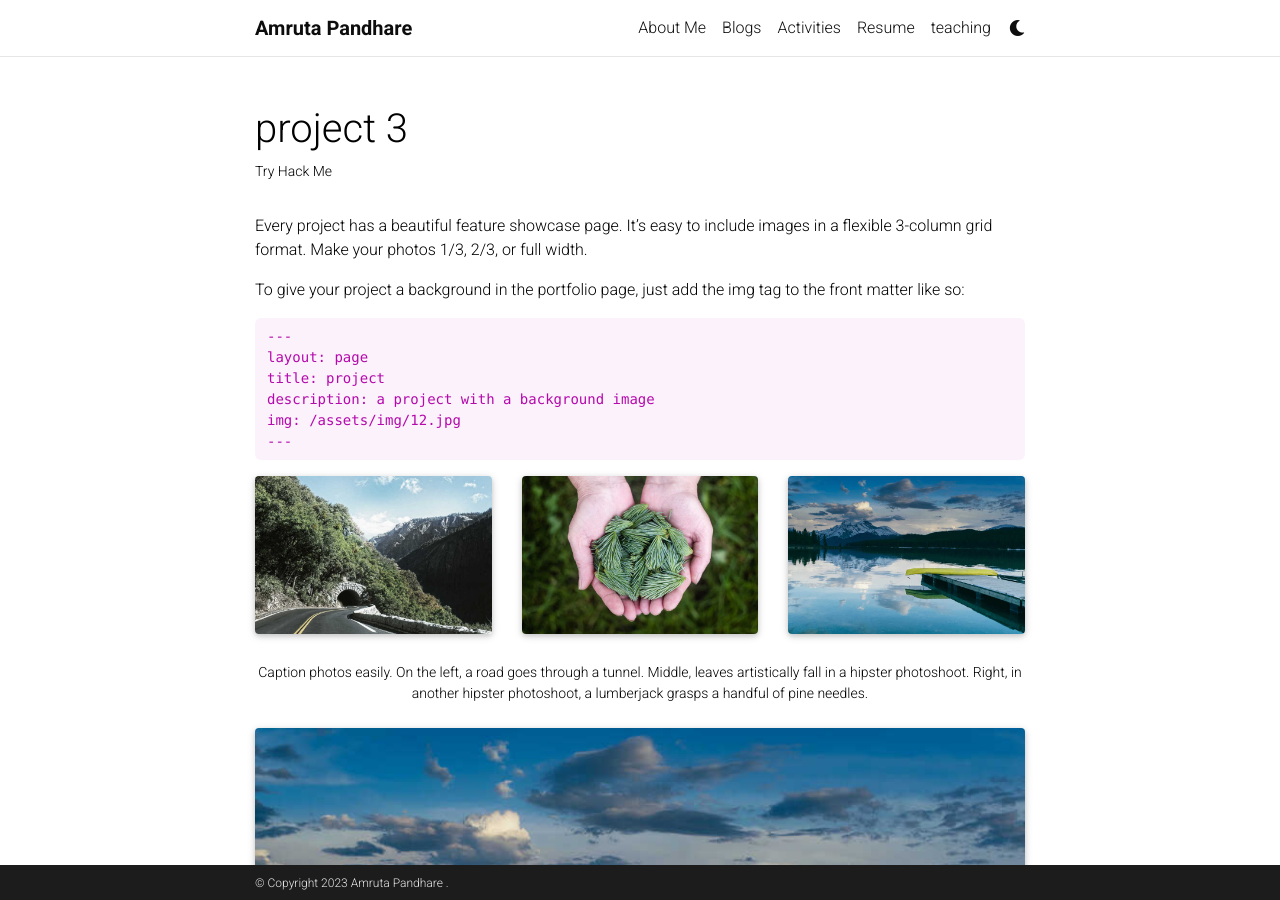
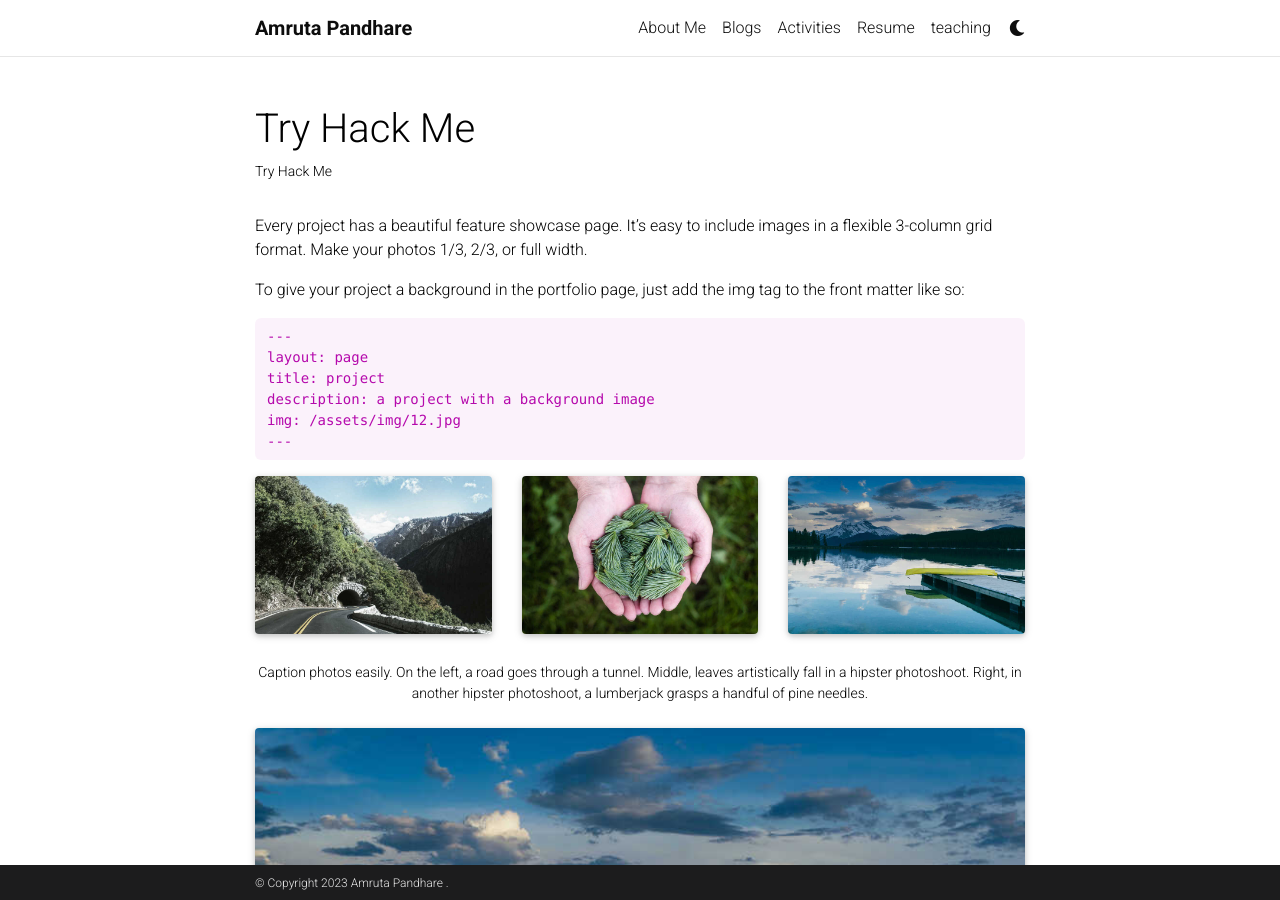
Before and after one commit to AmrutaPandhare/AmrutaPandhare.github.io, a Jekyll site: the page built from _projects/3_project.md, in a window 1280 px wide and 900 px high. Built offline with Jekyll 4.4.1, drawn with Linux system fonts in a browser that asks for light colours; full-size pictures stand in for the smaller copies a plugin makes; comment, search, counter and statistics services are not loaded; a style sheet for code colours, icons or effects is not loaded.

Commit message:
Update 3_project.md

```diff
--- a/_projects/3_project.md
+++ b/_projects/3_project.md
@@ -1,6 +1,6 @@
 ---
 layout: page
-title: project 3
+title: Try Hack Me
 description: Try Hack Me
 img: assets/img/tryhackme.png
 redirect: https://tryhackme.com/p/pandhareamruta23
```
